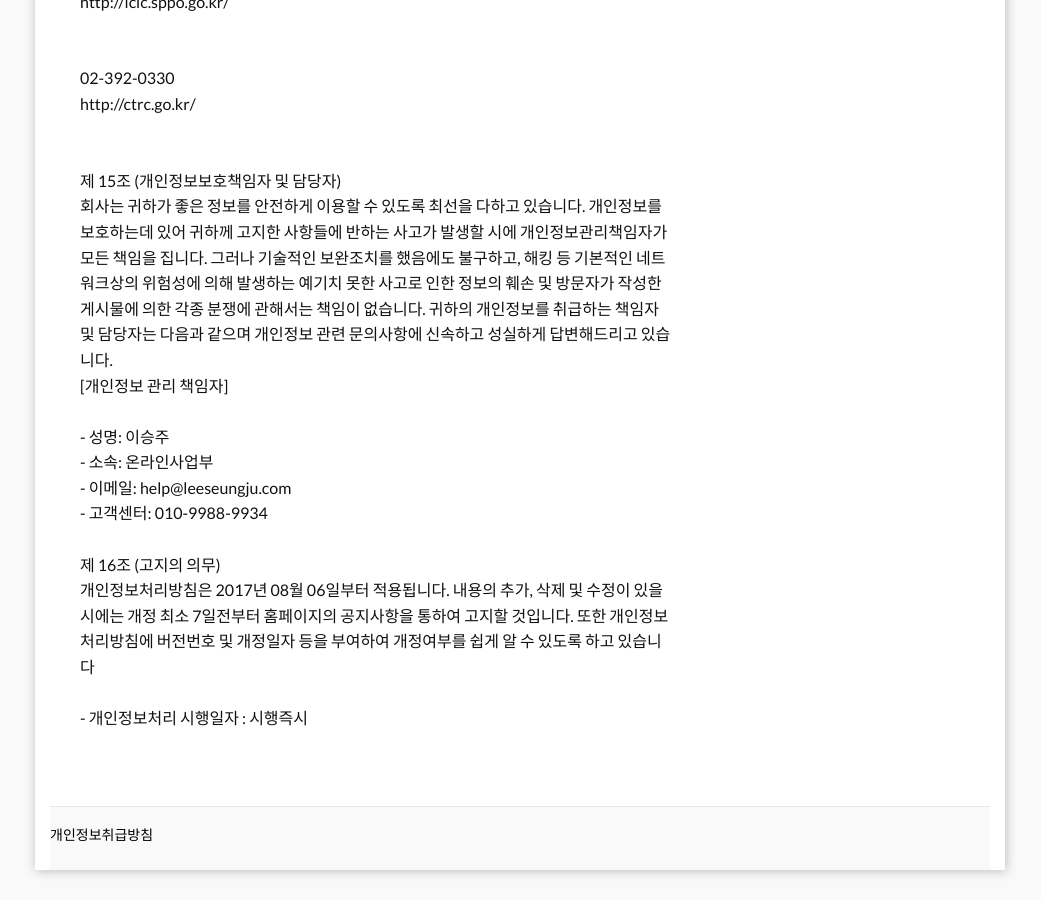
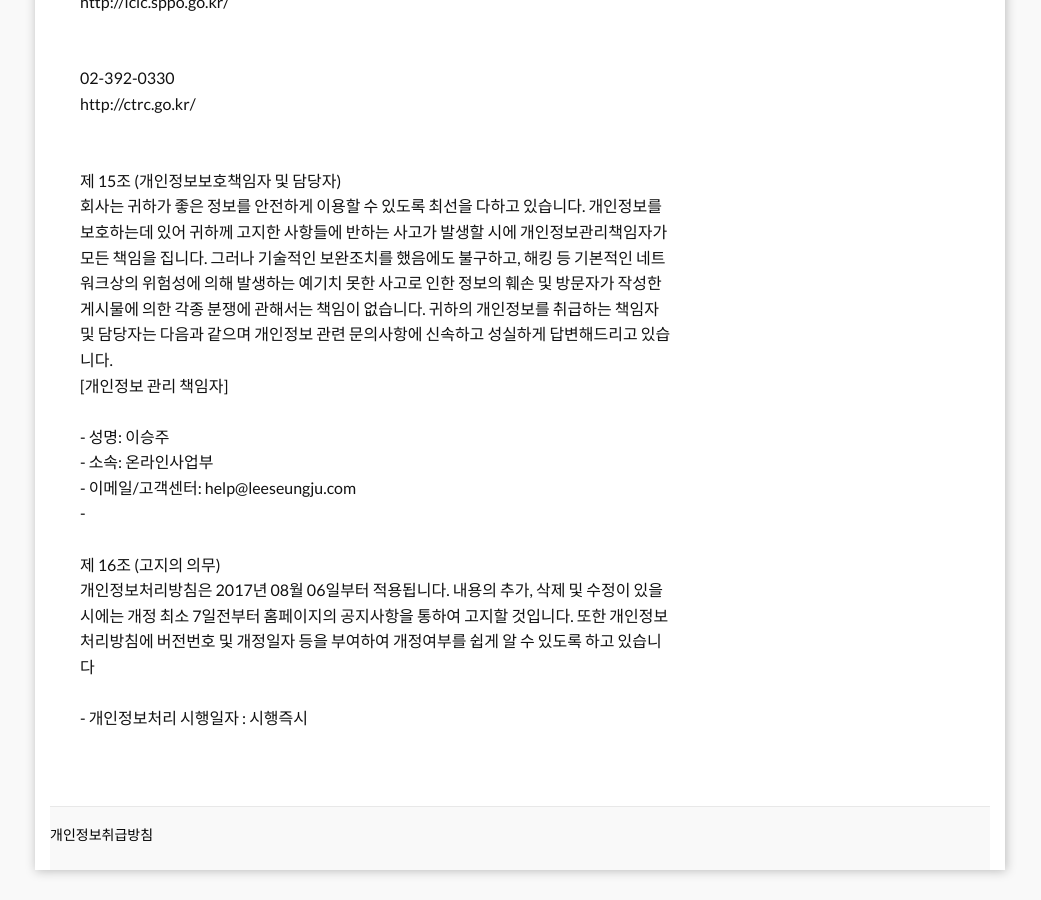
Before and after one commit to leevra/hair, a Jekyll site: the page built from privacy.md, in a window 1280 px wide and 900 px high, scrolled down 8911 px. Shown: the whole window, without its empty margins (120-1161 px from the left). Built offline with Jekyll 4.4.1, drawn with Linux system fonts in a browser that asks for light colours; comment, search, counter and statistics services are not loaded.

Commit message:
VersionActivity

```diff
--- a/privacy.md
+++ b/privacy.md
@@ -260,8 +260,8 @@ permalink: /privacy
 <br>
 <br>- 성명: 이승주
 <br>- 소속: 온라인사업부
-<br>- 이메일: help@leeseungju.com
-<br>- 고객센터: 010-9988-9934
+<br>- 이메일/고객센터: help@leeseungju.com
+<br>-
 <br>
 <br>제 16조 (고지의 의무)
 <br>개인정보처리방침은 2017년 08월 06일부터 적용됩니다. 내용의 추가, 삭제 및 수정이 있을 시에는 개정 최소 7일전부터 홈페이지의         공지사항을 통하여 고지할 것입니다. 또한 개인정보처리방침에 버전번호 및 개정일자 등을 부여하여 개정여부를 쉽게 알 수 있도록 하고         있습니다
```
